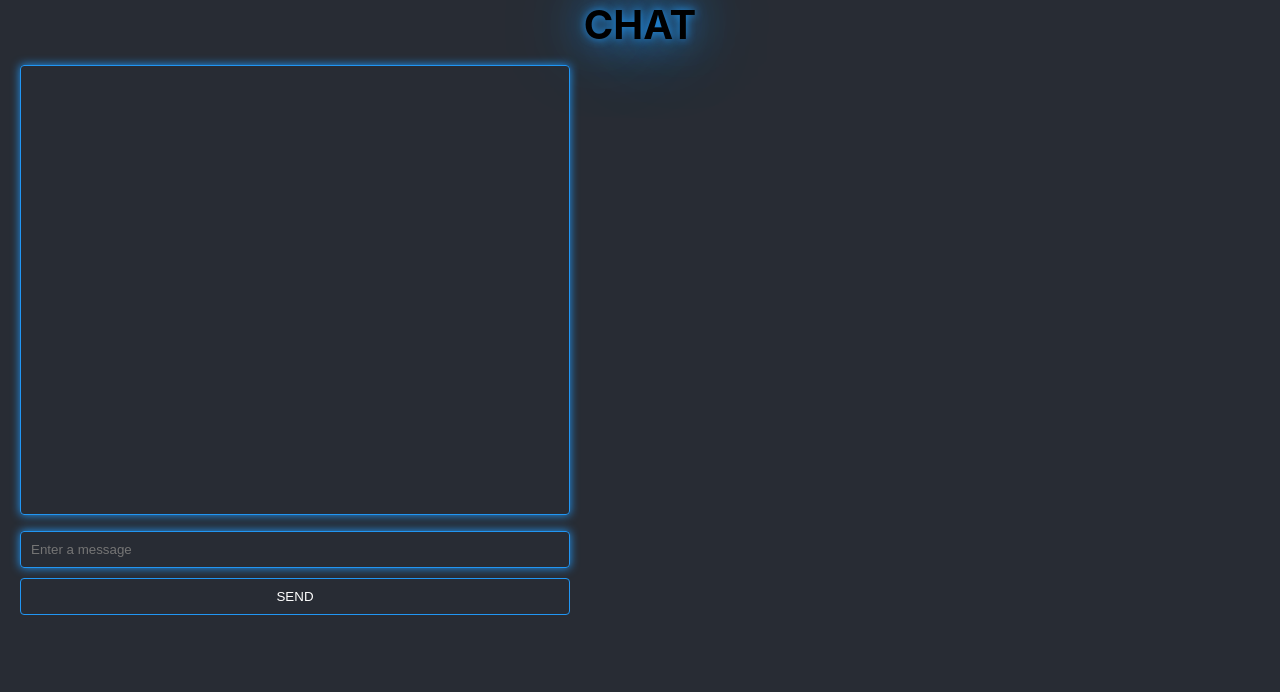
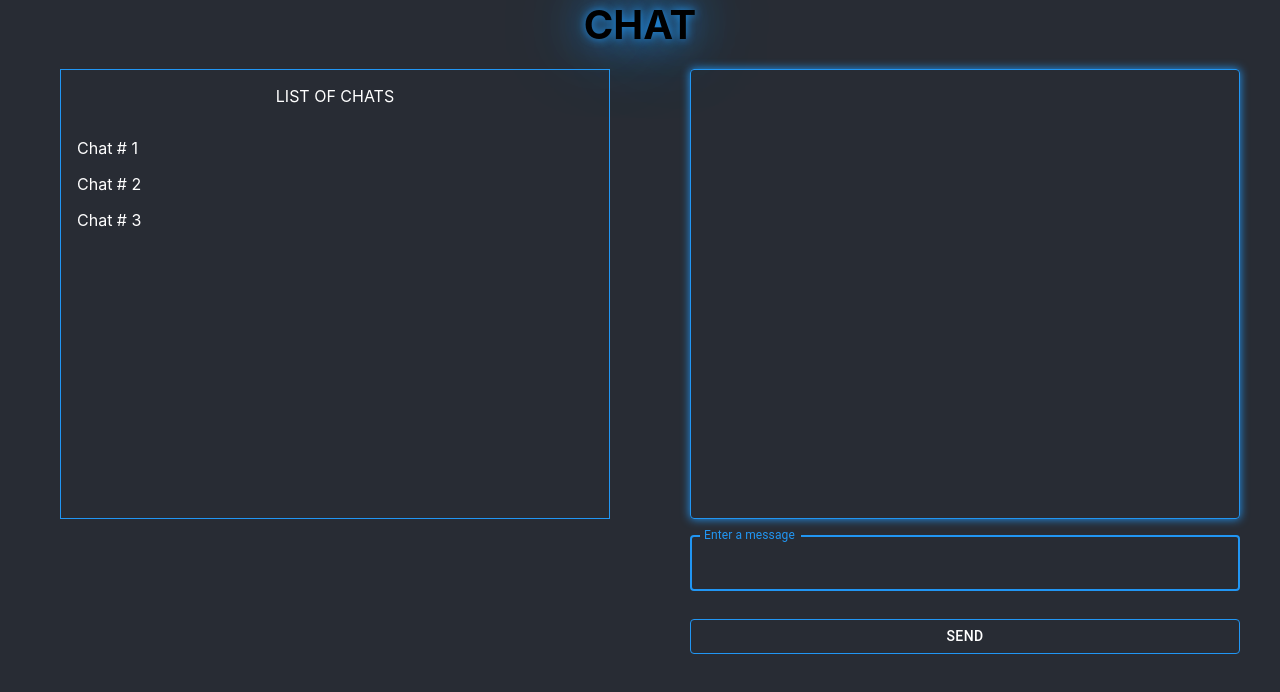
Before and after one commit to Galand33rus/react.js, a React (Create React App) app: page / in a window 1280 px wide. Shown: the top 692 px of the page. Built offline with nearby package versions, Linux system fonts and the light colour scheme.

Commit message:
development

```diff
--- a/package.json
+++ b/package.json
@@ -3,6 +3,9 @@
   "version": "0.1.0",
   "private": true,
   "dependencies": {
+    "@emotion/react": "^11.5.0",
+    "@emotion/styled": "^11.3.0",
+    "@mui/material": "^5.0.6",
     "@testing-library/jest-dom": "^5.14.1",
     "@testing-library/react": "^11.2.7",
     "@testing-library/user-event": "^12.8.3",
@@ -10,6 +13,7 @@
     "react": "^17.0.2",
     "react-dom": "^17.0.2",
     "react-scripts": "4.0.3",
+    "uuid": "^8.3.2",
     "web-vitals": "^1.1.2"
   },
   "scripts": {
--- a/src/App.js
+++ b/src/App.js
@@ -1,33 +1,52 @@
 import './App.scss';
 import {Message} from './components/Message/Message';
-import {useState, useEffect} from "react";
+import {useState, useEffect, useRef} from "react";
 import {Form} from "./components/Form/Form";
+import {v4 as uuidv4} from 'uuid';
+import {AUTHORS} from "./utils/constants"
+import List from '@mui/material/List';
+import ListItem from '@mui/material/ListItem';
 
 function App() {
 
   const [messageList, setMessageList] = useState([]);
+  const [chatList, setChatList] = useState([
+    {
+    name: 'tempName',
+    id: uuidv4()
+    }
+  ]);
+  const scroll = useRef();
+  const scrollToBottom = () => {
+    // scroll.current?.scrollIntoView({behavior: "auto"});
+    scroll.current?.scrollIntoView(false);
+  }
 
   const updateMessageList = value => {
     setMessageList([...messageList, {
-      author: 'User',
-      text: value
+      author: AUTHORS.user,
+      text: value,
+      id: uuidv4()
     }]);
   };
 
   useEffect(() => {
     const timer = setTimeout(() => {
-        if (messageList[messageList.length - 1] && messageList[messageList.length - 1].author !== "Bot") {
+      if (messageList[messageList.length - 1] && messageList[messageList.length - 1].author !== AUTHORS.bot) {
         setMessageList([...messageList, {
-            author: "Bot",
-            text: "I'm a bot"
+          author: AUTHORS.bot,
+          text: "I'm a bot",
+          id: uuidv4()
         }
         ]);
       }
     }, 1500);
+    return () => clearTimeout(timer)
+  }, [messageList]);
 
-      return () => clearTimeout(timer)
-
-  }, [messageList]);
+  useEffect(() => {
+    scrollToBottom();
+  });
 
 
   return (
@@ -36,10 +55,27 @@ function App() {
         <h1 className="title">Chat</h1>
       </header>
       <main className="App-main">
-        <dir className="chat">
+        <div className="chat-list">
+          <p className="chat-list__title">list of chats</p>
+          <List>
+            <ListItem>
+              Chat # 1
+            </ListItem>
+            <ListItem>
+              Chat # 2
+            </ListItem>
+            <ListItem>
+              Chat # 3
+            </ListItem>
+          </List>
+        </div>
+        <div className="chat-wrapper">
+          <div className="chat" ref={scroll}>
             <Message messageList={messageList}/>
-        </dir>
+          </div>
           <Form updateMessageList={updateMessageList}/>
+        </div>
+
       </main>
     </div>
   );
--- a/src/App.scss
+++ b/src/App.scss
@@ -23,7 +23,22 @@
 }
 
 .App-main {
+  margin-top: 20px;
   padding-left: 20px;
+  display: flex;
+  justify-content: space-around;
+}
+
+.chat-list {
+  display: flex;
+  flex-direction: column;
+  width: 550px;
+  height: 450px;
+  border: 1px solid #2196f3;
+  &__title {
+    align-self: center;
+    text-transform: uppercase;
+  }
 }
 
 .chat {
--- a/src/components/Form/Form.jsx
+++ b/src/components/Form/Form.jsx
@@ -1,8 +1,26 @@
-import React, {useState} from 'react';
+import React, {useState, useRef} from 'react';
+import {TextField, Button} from "@mui/material";
+import {styled} from '@mui/material/styles';
+// import FormControl, {useFormControl} from '@mui/material/FormControl';
+// import {StyledEngineProvider} from '@mui/material/styles';
 import './Form.scss';
 
-export const Form = ({ updateMessageList }) => {
+export const Form = ({updateMessageList}) => {
   const [value, setValue] = useState('');
+  const inputRef = useRef();
+
+  // const theme = createTheme({
+  //   palette: {
+  //     primary: {
+  //       main: '#ff4400',
+  //     },
+  //     secondary: {
+  //       light: '#0066ff',
+  //       main: '#0044ff',
+  //       contrastText: '#ffcc00',
+  //     },
+  //   },
+  // });
 
   const handleMessageChange = event => {
     setValue(event.target.value)
@@ -13,21 +31,102 @@ export const Form = ({ updateMessageList }) => {
     if (value !== '') {
       updateMessageList(value);
       setValue('');
+      inputRef.current?.focus();
     }
   }
 
+  const CssTextField = styled(TextField)({
+    '& label.Mui-root': {
+      //color: '#2196f3',
+      color: 'rgba(255,255,255, .7)',
+    },
+    color: 'rgba(255,255,255, .7)',
+    '& label.Mui-focused': {
+      color: '#2196f3',
+      // color: 'red',
+    },
+    '& .MuiInput-underline:after': {
+      borderBottomColor: 'green',
+    },
+    '& .MuiOutlinedInput-root': {
+      color: 'rgba(255,255,255)',
+      '& fieldset': {
+        borderColor: '#2196f3',
+      },
+      '&:hover fieldset': {
+        borderColor: '#2196f3',
+        // boxShadow: '0 0 10px #2196f3'
+      },
+      '&.Mui-focused fieldset': {
+        borderColor: '#2196f3',
+      },
+    },
+  });
+
+  const StyledButton = styled(Button)({
+    width: 550,
+    color: '#fff',
+    marginTop: 20,
+    boxShadow: 'none',
+    textTransform: 'uppercase',
+    padding: '6px 12px',
+    border: '1px solid',
+    lineHeight: 1.5,
+    backgroundColor: 'transparent',
+    borderColor: '#2196f3',
+    '&:hover': {
+      backgroundColor: '#0069d9',
+      borderColor: '#2196f3',
+      boxShadow: 'none',
+    },
+    '&:active': {
+      boxShadow: 'none',
+      backgroundColor: '#2196f3',
+      borderColor: '#005cbf',
+    },
+  });
+
   return <form className="form" onSubmit={handleSubmit}>
-    <input
-      className="input"
-      type="text"
-      placeholder="Enter a message"
+    {/*<TextField*/}
+    {/*  id="outlined-basic"*/}
+    {/*  label="Enter a message"*/}
+    {/*  variant="outlined"*/}
+    {/*  autoComplete="off"*/}
+    {/*  autoFocus={true}*/}
+    {/*  value={value}*/}
+    {/*  ref={inputRef}*/}
+    {/*  margin="normal"*/}
+    {/*  color="primary"*/}
+    {/*  onChange={handleMessageChange}/>*/}
+
+    {/*<input*/}
+    {/*  className="input"*/}
+    {/*  type="text"*/}
+    {/*  placeholder="Enter a message"*/}
+    {/*  value={value}*/}
+    {/*  onChange={handleMessageChange}*/}
+    {/*  ref={inputRef}*/}
+    {/*  autoFocus={true}/>*/}
+    {/*<button*/}
+    {/*  className="button"*/}
+    {/*  type="submit">*/}
+    {/*    send*/}
+    {/*</button>*/}
+
+    <CssTextField
+      id="outlined-basic"
+      label="Enter a message"
+      autoComplete="off"
+      variant="outlined"
+      autoFocus={true}
       value={value}
-      onChange={handleMessageChange}
-      autoFocus={true}/>
-    <button
-      className="button"
-      type="submit">
-        send
-    </button>
+      ref={inputRef}
+      margin="normal"
+      color="primary"
+      onChange={handleMessageChange}/>
+
+    <StyledButton type="submit" margin="normal">send</StyledButton>
+
+
   </form>;
 };
--- a/src/components/Form/Form.scss
+++ b/src/components/Form/Form.scss
@@ -3,32 +3,62 @@
 	flex-direction: column;
 }
 
-.input {
-	width: 550px;
-	padding: 10px;
-	border: 1px solid #2196f3;
-	border-radius: 4px;
-	background-color: transparent;
-	color: #fff;
+//.input {
+//	margin-top: 15px;
+//	width: 550px;
+//	padding: 10px;
+//	border: 1px solid #2196f3;
+//	border-radius: 4px;
+//	background-color: transparent;
+//	color: #fff;
+//
+//	&:focus {
+//		outline: none;
+//		box-shadow: 0 0 10px #2196f3;
+//	}
+//}
 
-	&:focus {
-		outline: none;
-		box-shadow: 0 0 10px #2196f3;
-	}
-}
+//.button {
+//	width: 550px;
+//	margin-top: 20px;
+//	background-color: transparent;
+//	color: #fff;
+//	text-transform: uppercase;
+//	border: 1px solid #2196f3;
+//	border-radius: 4px;
+//	padding: 10px;
+//	cursor: pointer;
+//
+//	&:active {
+//		box-shadow: 0 0 10px #2196f3;
+//	}
+// }
+//
+//.MuiFormLabel-root {
+//	color: #2196f3;
+//}
+//
+//.MuiInputLabel-root {
+//	color: rgba(255,255,255, .7);
+//}
 
-.button {
-	width: 550px;
-	margin-top: 10px;
-	background-color: transparent;
-	color: #fff;
-	text-transform: uppercase;
-	border: 1px solid #2196f3;
-	border-radius: 4px;
-	padding: 10px;
-	cursor: pointer;
+//.MuiTextField-root {
+//	width: 550px;
+//	//padding: 10px;
+//	//border: 1px solid #2196f3;
+//	border-radius: 4px;
+//	//background-color: transparent;
+//	color: #fff;
+//}
+//
+//.css-1t8l2tu-MuiInputBase-input-MuiOutlinedInput-input {
+//	color: white;
+//}
+//
+//.MuiInputBase-input {
+//	color: white;
+//}
 
-	&:active {
-		box-shadow: 0 0 10px #2196f3;
-	}
-}
+//input:-webkit-autofill {
+//	-webkit-text-fill-color: green; // Цвет текста
+//}
--- a/src/components/Message/Message.jsx
+++ b/src/components/Message/Message.jsx
@@ -1,11 +1,12 @@
 import React from 'react';
 import './Message.scss';
+import {AUTHORS} from "../../utils/constants"
 
 export const Message = ({ messageList }) => {
   return messageList.map((message) =>
     <p
-      className={message.author === "Bot" ? "bot" : "user"}
-      key={messageList.indexOf(message)}>
+      className={message.author === AUTHORS.bot ? "bot" : "user"}
+      key={message.id}>
       <span className="author">{message.author}</span>: {message.text}
     </p>);
 };
--- /dev/null
+++ b/src/utils/constants.js
@@ -0,0 +1,4 @@
+export const AUTHORS = {
+  user: "User",
+  bot: "Bot",
+};
```
Also changed, not shown: 1 other file (tests, documents, lock files or other folders). Lines whose indentation alone changed are shown as unchanged.
